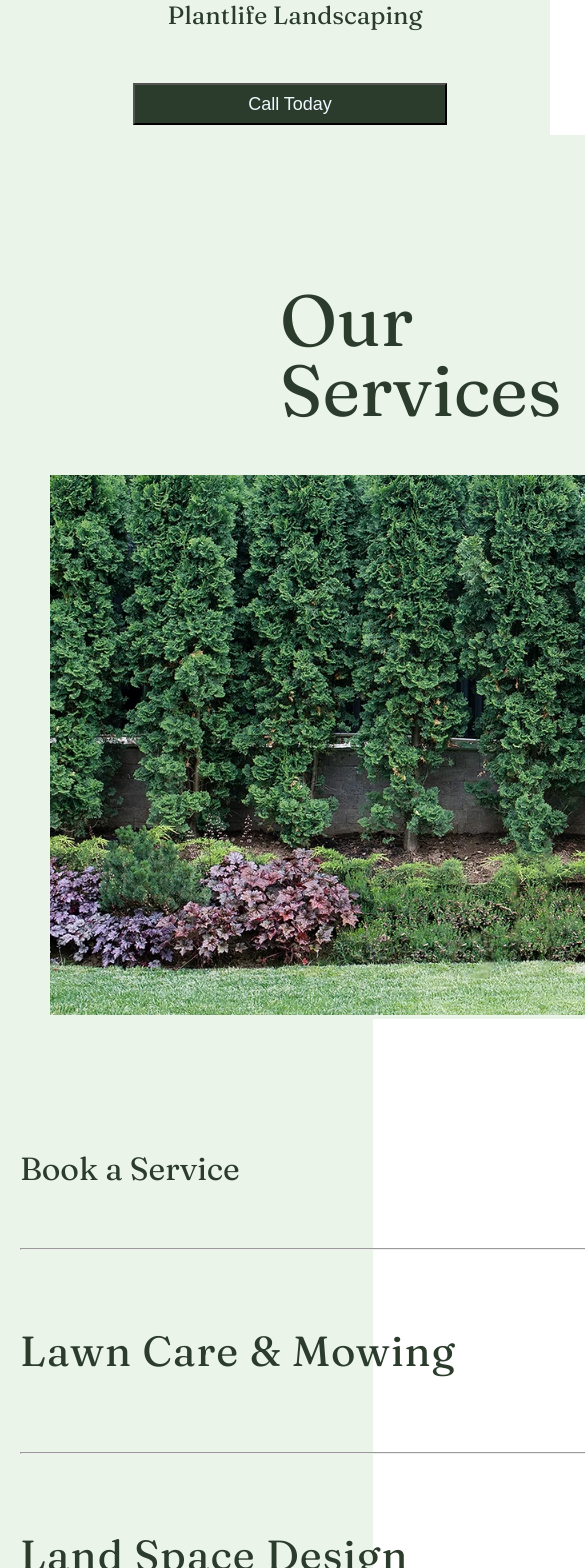
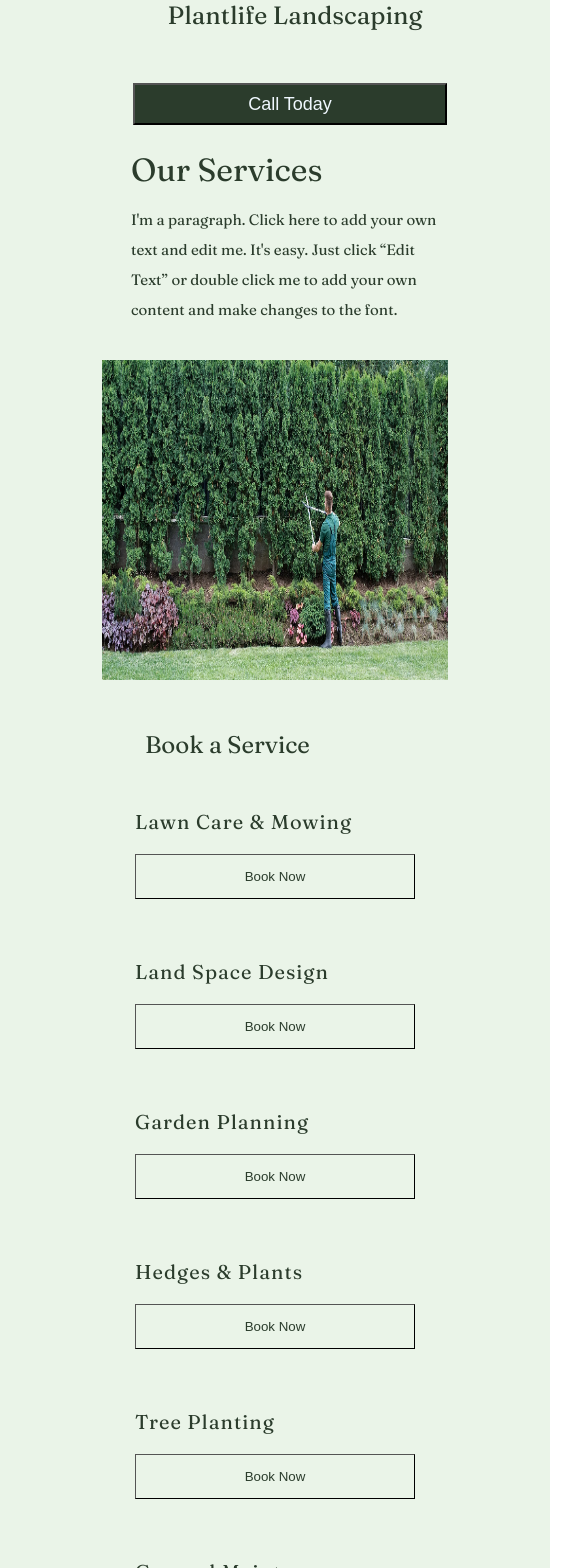
Before and after one commit to mahmudov2001/EvoFinalProject, a React (Create React App) app: page /services in a window 390 px wide. Shown: the top 1568 px of the page, 585 px wide, since content can reach past the window. Built offline with nearby package versions, Linux system fonts and the light colour scheme.

Commit message:
Services

```diff
--- a/src/Footer/Footer.css
+++ b/src/Footer/Footer.css
@@ -81,7 +81,7 @@
         display: flex;
         flex-direction: column;
     }
-    .nth9LeftP1{
+    /* .nth9LeftP1{
 
     }
     .nth9LeftP2{
@@ -89,7 +89,7 @@
     }
     .nth9right {
 
-    }
+    } */
 }
 @media (max-width: 750px) {
     .nth9 {
--- a/src/Footer/Footer.js
+++ b/src/Footer/Footer.js
@@ -2,7 +2,7 @@ import "./Footer.css";
 
 function Footer() {
   return (
-    <div className="nth9">
+    <div className="nth9" id="footerAnchor">
 
         <div className="nth9left-flex">
           <p className="nth9LeftP1">Get In Touch with Plantlife</p>
--- /dev/null
+++ b/src/GetQuote/GetQuote.css
@@ -0,0 +1,177 @@
+.third{
+    width: calc(100vw - 0px);
+    margin-top: 100px;
+    display: flex;
+}
+.thirdLeft{
+    width: 759.6px;
+    height: 300px;
+    display: flex;
+    flex-direction: column;
+    align-items: center;
+}
+.thirdLeft h2{
+    margin-left: 20px;
+    letter-spacing: 1px;
+    font-weight: 100;
+    width: 416px;
+    font-size: 60px;
+}
+.thirdLeft p{
+    width: 380px;
+    font-size: 18px;
+    line-height: 30px;
+    margin-top: 30px;
+}
+.thirdRight{
+    width: 759.6px;
+}
+.form{
+    font-size: 18px;
+}
+.form .labelHome{
+    margin-inline: 20px;
+    margin-top:40px;
+    width: 210px;
+    display: flex;
+    flex-direction: column;
+}
+.container{
+    display: flex;
+}
+.form .inputHome{
+    width: 210px;
+    height: 50px;
+    border-top:none;
+    border-left:none;
+    border-right:none;
+}
+.form .inputHome:hover{
+    background-color: #EAf4E8;
+}
+.right1, .right2 {
+    width: 30vw;
+    min-width: 210px;
+}
+
+.right2 .selectHome{
+    font-size: 15px;
+
+    height: 50px;
+    border-top:none;
+    border-left: none;
+    border-right: none;
+    border-width: 2px;
+}
+.right2 .selectHome:hover{
+    background-color:#EAf4E8;
+    cursor: pointer;
+}
+#buttonHome{
+    width:570px;
+    margin:50px 20px;
+    cursor: pointer;
+    font-size: 18px;
+    background-color: #2B3C2C;
+    color: #EAf4E8;
+    padding-block: 7px;
+}
+#buttonHome:hover{
+    background-color: inherit;
+    color:#2B3C2C;
+}
+
+@media (max-width: 1400px){
+    .third{
+        width: calc(100vw - 0px);
+        margin-top: 50px;
+        display: flex;
+        flex-direction: column;
+    }
+    .thirdLeft{
+        width: 100vw;
+        height: 300px;
+        display: flex;
+        flex-direction: column;
+        align-items: center;
+    }
+    .thirdLeft h2{
+        margin-left: 20px;
+        letter-spacing: 1px;
+        font-weight: 100;
+        width: 50%;
+        font-size: 60px;
+    }
+    .thirdLeft p{
+        width: 52%;
+        font-size: 18px;
+        line-height: 30px;
+        margin-top: 30px;
+    }
+    .thirdRight{
+        width: 100vw;
+        display: flex;
+        flex-direction: column;
+        align-items: center;
+    }
+}
+@media (max-width: 900px){
+    .third{
+        width: calc(100vw - 0px);
+        margin-top: 30px;
+    }
+}
+@media (max-width: 750px){
+    .third{
+        justify-content: center;
+        width: 320px;
+    }
+    .thirdLeft{
+        /* padding-top:200px; */
+        width: 100vw;
+        margin-top:150px;
+    }
+    .thirdLeft h2{
+        width:50vw;
+        font-size: 28px;
+    }
+    .thirdLeft p{
+        margin: 0;
+        width: 55vw;
+        padding-left: 10px;
+        font-size: 15px;
+        margin-top: 10px;
+    }
+    .thirdRight{
+        min-width: 290px;
+        width: 100vw;
+    }
+    .form .container{
+        display: flex;
+        flex-direction: column;
+        width: 90vw;
+    }
+    .form .inputHome{
+        min-width: 130px;
+        height: 37px;
+        width: 90vw;
+    }
+    .form .labelHome{
+        margin-inline:12px;
+        margin-top:0px;
+        width: 100% !important;
+    }
+
+    .right2 .selectHome{
+        min-width: 130px;
+        width: 90vw;
+        height: 37px;
+    }
+    #buttonHome{
+        margin: 50px 15px;
+        width: calc(100vw - 30px);
+        min-width: 280px;
+        /* height:42px; */
+        padding-block: 8px;
+    }
+}
--- /dev/null
+++ b/src/GetQuote/GetQuote.js
@@ -0,0 +1,64 @@
+import React from "react";
+import "./GetQuote.css";
+
+export default function GetQuote() {
+    return (
+        <div id="contact" className="third">
+          <div className="thirdLeft">
+            <h2>Get a Free Quote</h2>
+            <p>
+              I'm a paragraph. Click here to add your own text and edit me. It's
+              easy. Just click “Edit Text” or double click me to add your own
+              content and make changes to the font
+            </p>
+          </div>
+          <div className="thirdRight">
+            <form className="form" action="">
+              <div className="container">
+                <div className="right1">
+                  <label for="" className="labelHome">
+                    First Name *
+                    <input type="text" required className="inputHome" />
+                  </label>
+
+                  <label for="" className="labelHome">
+                    City
+                    <input type="text" className="inputHome" />
+                  </label>
+
+                  <label for="" className="labelHome">
+                    Phone
+                    <input type="number" className="inputHome" />
+                  </label>
+                </div>
+                <div className="right2">
+                  <label for="" className="labelHome">
+                    Last Name *
+                    <input type="text" className="inputHome" />
+                  </label>
+
+                  <label for="" className="labelHome">
+                    Email *
+                    <input type="email" required className="inputHome" />
+                  </label>
+
+                  <label for="" className="labelHome">
+                    Select a Service
+                    <select name="" id="" className="selectHome">
+                      <option selected disabled>
+                        Choose an Option
+                      </option>
+                      <option value="">Lawn Care & Mowing</option>
+                      <option value="">General Maintenance</option>
+                      <option value="">Landspace Design</option>
+                      <option value="">Other</option>
+                    </select>
+                  </label>
+                </div>
+              </div>
+            </form>
+            <button id="buttonHome">Submit</button>
+          </div>
+        </div>
+    )
+}
--- a/src/Services/Services.css
+++ b/src/Services/Services.css
@@ -1,7 +1,7 @@
 
 .services{
     padding-top: 100px;
-    width: 1519.2px;
+    width: 100vw;
     background-color: #EAf4E8;
 }
 .servicesHead1{
@@ -11,47 +11,49 @@
 }
 .services1{
     display: flex;
-    padding:50px 0 0 280px;
+    justify-content: space-between;
+    padding:50px 50px 0 ;
 }
 .services1 p{
     width: 381px;
     height: 115px;
     font-size: 18px;
-    padding: 20px 0 0 300px;
+    padding: 20px 0 0 10px;
     line-height: 30px;
 }
 .services img{
-    width: 1399px;
+    width: calc(100vw - 100px);
     margin-inline: 50px;
     height: 540px;
     padding-top: 50px;
 }
-.Book{
+.book{
+    width: 100vw;
     padding-top: 110px;
     background-color: #EAf4E8;
 }
-.Book1{
-    width: 940px;
+.book1{
+    width: 65%;
     padding: 20px;
     margin: 0 auto;
 }
-.Book1 h1{
+.book1 h1{
     font-size: 32px;
     font-weight: 100;
     margin-bottom: 60px;
 }
-.Book1 h2{
+.book1 h2{
     width: 793px;
     font-size: 42px;
     font-weight: 100;
     letter-spacing: 1px;
 }
-.Book1 a{
+.book1 a{
     display: flex;
     color: #2B3C2C;
     padding: 35px 0;
 }
-.Book1 button{
+.book1 button{
     cursor: pointer;
     width: 151px;
     height: 43px;
@@ -59,130 +61,137 @@
     background-color: inherit;
     border-width: 1px;
 }
-.Book1 hr{
-    width: 940px;
-}
-.Quote{
-    margin-top: 100px;
-    display: flex;
-}
-.QuoteLeft{
-    width: 759.6px;
-    height: 300px;
-    display: flex;
-    flex-direction: column;
-    align-items: center;
-}
-.QuoteLeft h2{
-    margin-left: 20px;
-    letter-spacing: 1px;
-    font-weight: 100;
-    width: 416px;
-    font-size: 60px;
-}
-.QuoteLeft p{
-    width: 380px;
-    font-size: 18px;
-    line-height: 30px;
-    margin-top: 30px;
-}
-.QuoteRight{
-    padding-left: 250px;
-    width: 759.6px;
-    height: 600px;
-}
-.form{
-    font-size: 18px;
-}
-.form .labelServices{
-    margin-inline: 20px;
-    margin-top:40px;
-    width: 210px;
-    display: flex;
-    flex-direction: column;
-}
-.container{
-    display: flex;
-}
-.form .inputServices{
-    width: 210px;
-    height: 50px;
-    border-top:none;
-    border-left:none;
-    border-right:none;
-}
-.form .inputServices:hover{
-    background-color: #EAf4E8;
-}
-.right2 .selectServices{
-    font-size: 15px;
-    width: 210px;
-    height: 50px;
-    border-top:none;
-    border-left: none;
-    border-right: none;
-    border-width: 2px;
-}
-.right2 .selectServices:hover{
-    background-color:#EAf4E8;
-    cursor: pointer;
-}
-#buttonServices{
-    width:460px;
-    /* height: 50px; */
-    margin:50px 20px;
-    cursor: pointer;
-    font-size: 18px;
-    background-color: #2B3C2C;
-    color: #EAf4E8;
-}
-#buttonServices:hover{
-    background-color: inherit;
-    color:#2B3C2C;
+.book1 hr{
+    width: 100%;
 }
 
-@media(max-width: 320px){
+@media(max-width: 900px){
+    .services{
+        padding-top: 100px;
+        width: calc(100vw + 130px);
+        background-color: #EAf4E8;
+    }
+    .servicesHead1{
+        font-size: 72px;
+        font-weight: 100;
+        line-height: 70px;
+    }
+    .services1{
+        display: flex;
+        justify-content: space-between;
+        padding:50px 50px 0 ;
+    }
+    .services1 p{
+        width: 381px;
+        height: 115px;
+        font-size: 18px;
+        padding: 20px 0 0 10px;
+        line-height: 30px;
+    }
+    .services img{
+        width: calc(100vw + 30px);
+        margin-inline: 50px;
+        height: 540px;
+        padding-top: 50px;
+    }
+    .book{
+        width: calc(100vw + 130px);
+        padding-top: 110px;
+        background-color: #EAf4E8;
+    }
+    .book1{
+        width: 65%;
+        padding: 20px;
+        margin: 0 auto;
+    }
+    .book1 h1{
+        font-size: 32px;
+        font-weight: 100;
+        margin-bottom: 60px;
+    }
+    .book1 h2{
+        width: 793px;
+        font-size: 42px;
+        font-weight: 100;
+        letter-spacing: 1px;
+    }
+    .book1 a{
+        display: flex;
+        color: #2B3C2C;
+        padding: 35px 0;
+    }
+    .book1 button{
+        cursor: pointer;
+        width: 151px;
+        height: 43px;
+        color: #2B3C2C;
+        background-color: inherit;
+        border-width: 1px;
+    }
+    .book1 hr{
+        width: 100%;
+    }
+}
 
+@media(max-width: 750px){
+    .services{
+        min-width: 320px;
+        width: calc(100vw + 160px);
+        display: flex;
+        flex-direction: column;
+        align-items: center;
+        /* height: 420px; */
+        padding: 0;
+        margin: 0;
+    }
     .services1{
-        width: 300px;
+        min-width: 300px;
+        width: 70%;
         flex-direction: column;
+        align-items: center;
         padding:0;
         margin-left: 20px;
     }
     .servicesHead1{
-        width: 300px;
+        min-width: 300px;
+        width: 80%;
         font-size: 32px;
     }
     .servicesHead1 br{
         display: none;
     }
     .services1 p{
-        width: 290px;
+        min-width: 290px;
+        width: 80%;
         font-size: 15px;
         padding:0;
     }
-    .services{
-        width: 320px;
-        height: 420px;
-        padding: 0;
-        margin: 0;
-    }
+
     .services img{
-        width: 320px;
-        height: 220px;
+        min-width: 320px;
+        width: 63%;
+        height: 320px;
         padding-top: 40px;
         margin: 0;
 
     }
-    .Book{
+    .book{
+        width: calc(100vw + 160px);
+        display: flex;
+        flex-direction: row;
+        justify-content: center;
         padding-top: 50px;
     }
-    .Book1{
-        width: 300px;
-        margin-left:20px;
+    .book1{
+        display: flex;
+        flex-direction: column;
+        align-items: center;
+        min-width: 375px;
+        width: 50%;
+        margin: 0 0 0 20px;
         padding:0;
     }
-    .Book1 h1{
+    .book1 h1{
         width: 280px;
         font-size: 24px;
         margin-bottom: 20px;
@@ -190,74 +199,19 @@
     hr{
         display: none;
     }
-    .Book1 a{
+    .book1 a{
         flex-direction: column;
         width: 300px;
         padding:30px 0;
     }
-    .Book1 h2{
+    .book1 h2{
         width: 300px;
         font-size: 20px;
         margin-bottom: 20px;
     }
-    .Book1 button{
+    .book1 button{
         width: 280px;
         height: 45px;
     }
-    .Quote{
-        width: 320px;
-        height: 570px;
-        flex-direction: column;
-        margin: 0
-    }
-    .motherFlowers{
-        position: static;
-        height: 0;
-    }
-    .QuoteLeft{
-        width: 320px;
-        height: 200px;
-        margin-top:30px;
-        padding-bottom: 20px;
-    }
-    .QuoteLeft h2{
-        width: 290px;
-        font-size: 28px;
-    }
-    .QuoteLeft p{
-        width: 290px;
-        padding-left: 10px;
-        font-size: 15px;
-        margin-top:0;
-    }
-    .QuoteRight{
-        width: 290px;
-        height: 350px;
-        padding: 0;
-    }
-    .form .inputServices{
-        width: 90vw;
-        min-width: 130px;
-        height: 37px;
-    }
-    .form .labelServices{
-        margin-inline:12px;
-        margin-top:0px;
-        width: 100% !important;
-    }
-     .right1, .right2{
-        width: 90vw;
-    }
 
-    .right2 .selectServices{
-        min-width: 130px;
-        width: 90vw;
-        height: 37px;
-    }
-
-    #buttonServices{
-        margin: 50px 15px;
-        width:280px;
-        /* height:42px; */
-    }
 }
--- a/src/Services/Services.js
+++ b/src/Services/Services.js
@@ -1,6 +1,7 @@
 import "./Services.css";
 import Header from "../Header/Header";
 import Footer from '../Footer/Footer';
+import GetQuote from "../GetQuote/GetQuote";
 
 function Services() {
   return (
@@ -19,8 +20,8 @@ function Services() {
         </div>
         <img src={require("../pictures/servicesPng1.png")} alt="" />
       </div>
-      <div className="Book">
-        <div className="Book1">
+      <div className="book">
+        <div className="book1">
           <h1>Book a Service</h1>
           <hr />
           <a href={"https://fb.com"}>
@@ -49,7 +50,7 @@ function Services() {
           <hr color="#2B3C2C" />
         </div>
       </div>
-      <div id="contact" className="Quote">
+      {/* <div id="contact" className="Quote">
         <div className="QuoteLeft">
           <h2>Get a Free Quote</h2>
           <p>
@@ -105,7 +106,8 @@ function Services() {
           </form>
           <button id="buttonServices">Submit</button>
         </div>
-      </div>
+      </div> */}
+      <GetQuote />
       <Footer />
     </>
   );
```
Also changed, not shown: src/Header/Header.js (+15 -2 lines), src/Home/Home.css (+3 -168 lines), src/Home/Home.js (+4 -3 lines).
